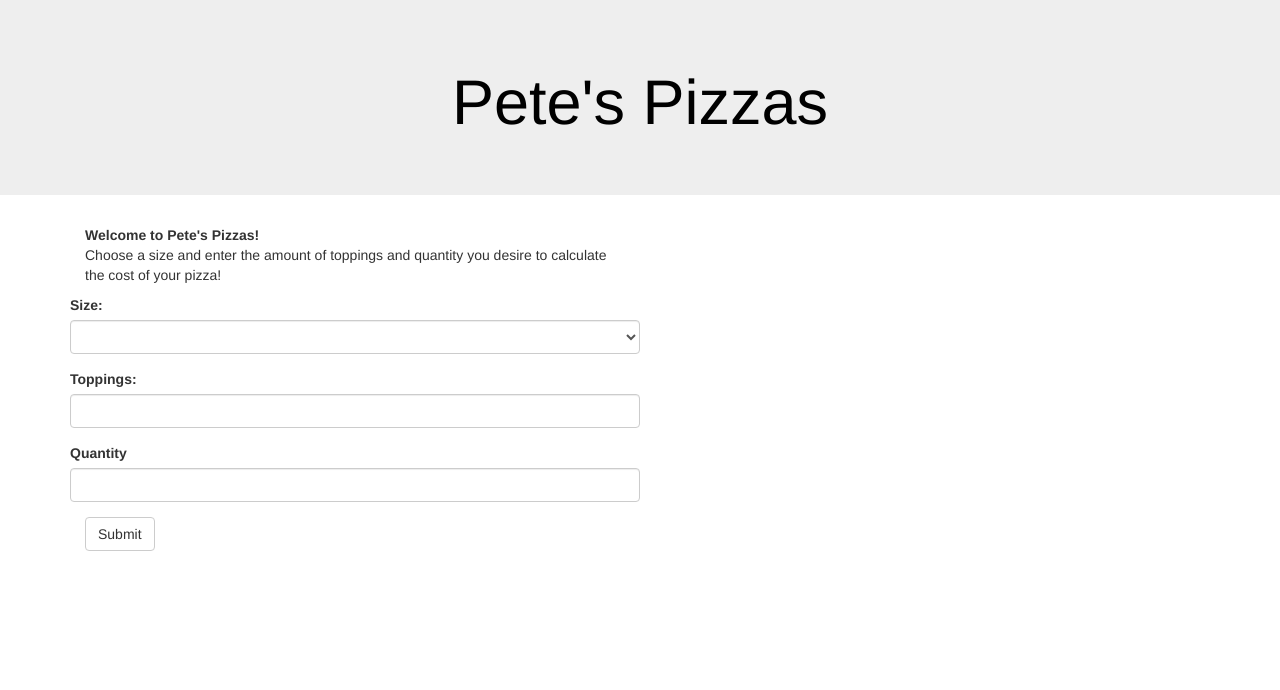
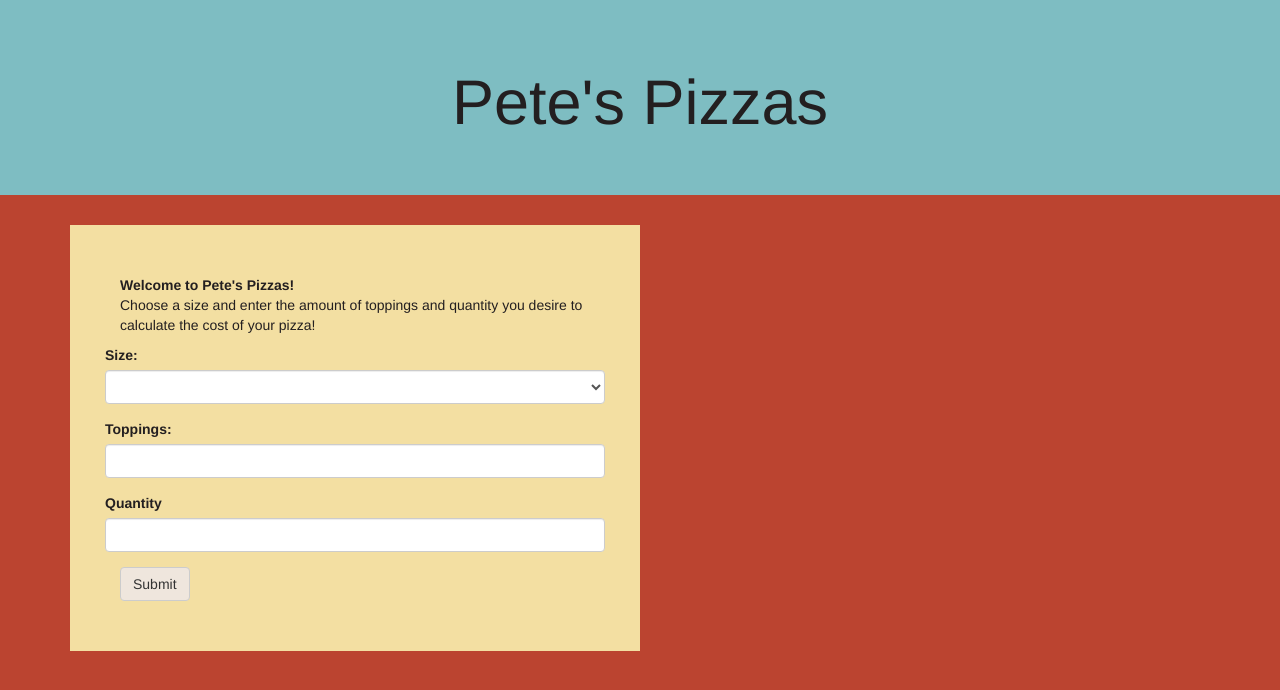
Before and after one commit to OskarRadon/pizza, a plain HTML site: page index.html in a window 1280 px wide. Drawn offline with Linux system fonts and the light colour scheme.

Commit message:
Add CSS styling

```diff
--- a/css/styles.css
+++ b/css/styles.css
@@ -1,13 +1,30 @@
-.jumbotron h1 {
-  text-align: center;
-  color: black;
+body {
+  background-color: #BB4430;
+  color: #231F20;
 }
 
 .jumbotron {
-  background-image: url(../img/pizza1.jpg);
-  background-size: 100%;
+  background-color: #7EBDC2;
+}
+
+.jumbotron h1 {
+  text-align: center;
+  color: #231F20;
 }
 
 #result {
   display: none;
 }
+
+.col-md-6 {
+  background-color: #F3DFA2;
+  padding :50px;
+}
+
+.btn {
+  background-color: #EFE6DD;
+}
+
+.btn:hover {
+  background-color: #7EBDC2;
+}
```
